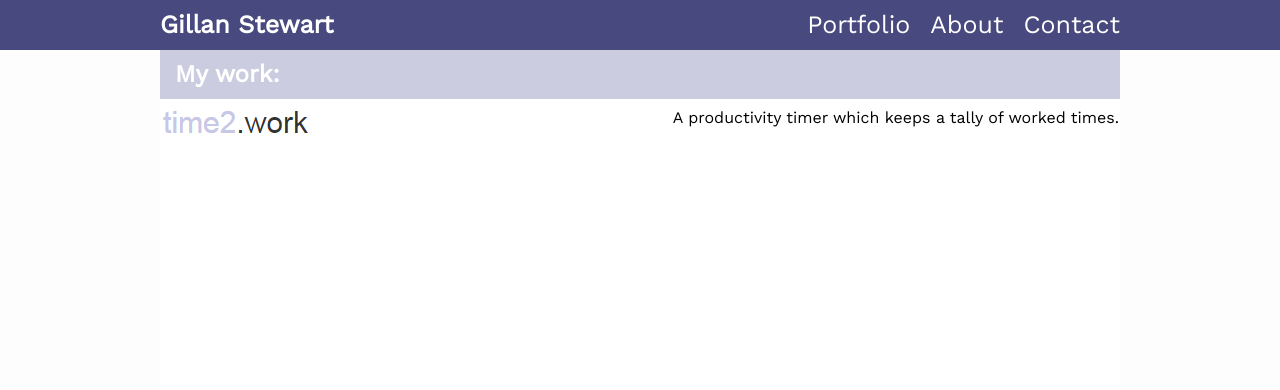
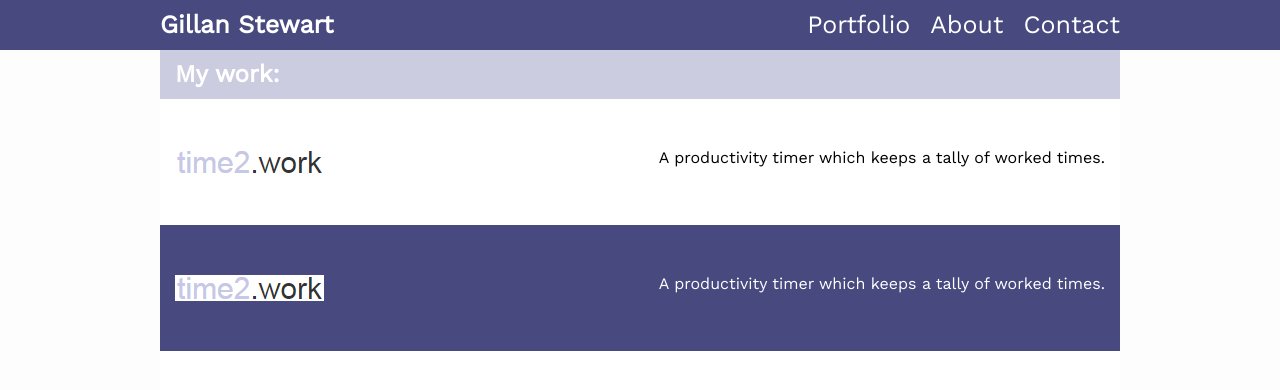
Before and after one commit to gillanjs/gillanjs.github.io, a website: page index.html in a window 1280 px wide. Drawn offline with nearby package versions, Linux system fonts and the light colour scheme.

Commit message:
Added a second block for testing.

```diff
--- a/index.html
+++ b/index.html
@@ -24,6 +24,10 @@
                 <img src="images/time2workpic.png" alt="time2.work">
                 <p>A productivity timer which keeps a tally of worked times.</p>
             </div>
+            <div class="second portfolio-item">
+                <img src="images/time2workpic.png" alt="time2.work">
+                <p>A productivity timer which keeps a tally of worked times.</p>
+            </div>
 
         </div>
     </body>
--- a/styles/style.css
+++ b/styles/style.css
@@ -60,13 +60,19 @@ h2{
 }
 
 .portfolio-item{
-    padding:10px 1px 1px 1px;
+    padding:50px 15px 50px 15px;
     /*min-height: 100vh;*/
     flex-direction: row;
     display: flex;
     flex: 1;
     justify-content: space-between;
 }
+
+.second{
+    background-color:#48497F;
+    color:#FFF;
+}
+
 p{
     margin:0;
 }
```
Also changed, not shown: assets/style.min.css.
